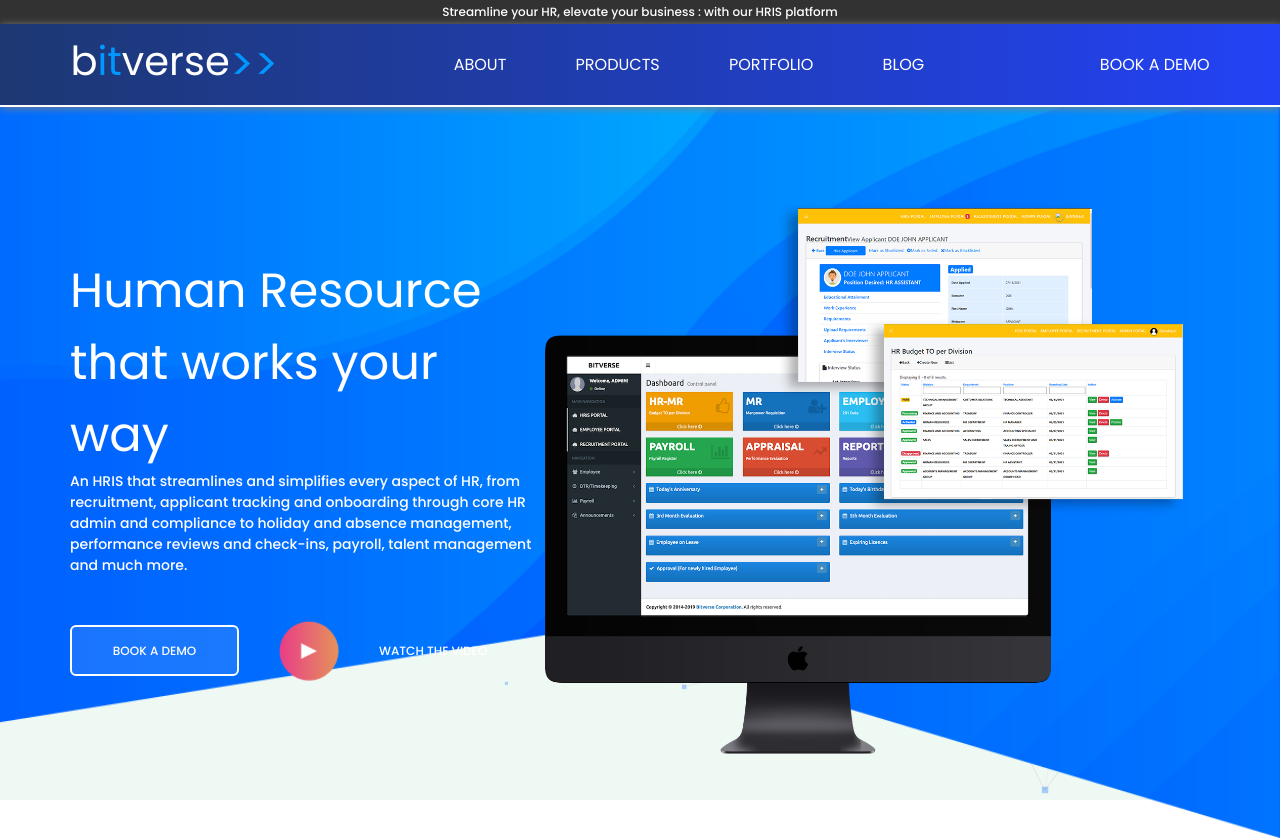
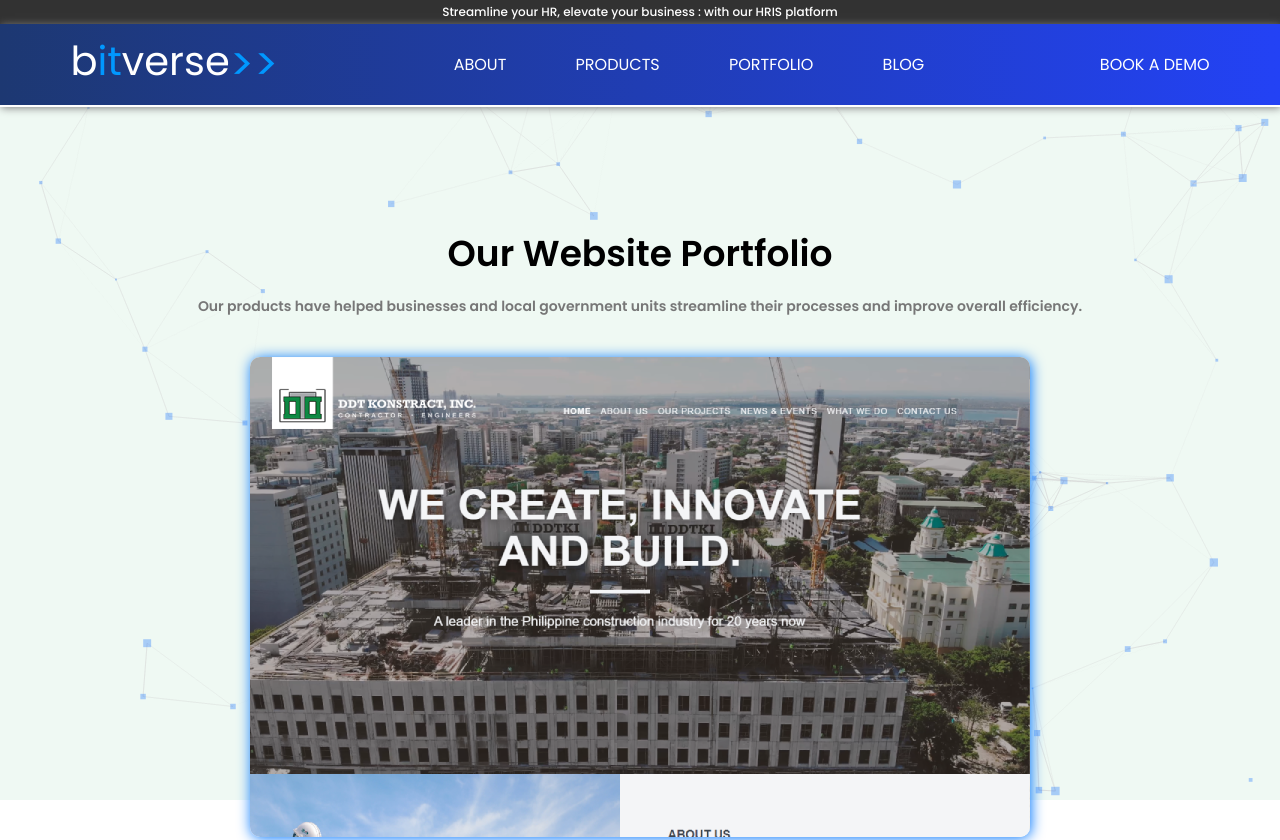
Before and after one commit to BitverseDevs/ftp-website, a React (Create React App) app: page /portfolio in a window 1280 px wide. Before the commit this address led to /. Shown: the top 840 px of the page. Built offline with nearby package versions, Linux system fonts and the light colour scheme.

Commit message:
feat: websiteportfolio content change to inner page

```diff
--- a/src/App.js
+++ b/src/App.js
@@ -8,6 +8,8 @@
 import FooterV1 from "pages/footer/footerv1";
 import ContactUs from "pages/contactus/contactus";
 import PageWrapper from "hoc/pageWrapper/pageWrapper";
+import WebsitePortfolio from "pages/portfolio/websiteportfolio";
+import { websitePortfolioList } from "data/sitehome";
 import { BrowserRouter, Route, Routes, Navigate } from "react-router-dom";
 import ScrollToTop from "hoc/scrolltotop";
 import 'fonts/fonts.scss';
@@ -24,6 +26,7 @@
               <Route path='/' element={<Main />} />
               <Route path='/about' element={<About />} />
               <Route path='/contact-us' element={<ContactUs />}/>
+              <Route path='/portfolio' element={<WebsitePortfolio portfolios={websitePortfolioList}/>}/>
               <Route path="*" element={<Navigate to="/" replace />} />
             </Routes>
           </ScrollToTop>
--- a/src/data/contactpage.js
+++ b/src/data/contactpage.js
@@ -4,7 +4,7 @@
         title: 'Contact Us',
         isMainAbout: true,
         picUrl: '/assets/z-bv-about.png',
-        desc: 'We understand that manual HR processes can be time-consuming and prone to errors. Our HRIS system offers a comprehensive solution to streamline your HR operations and ensure accurate and up-to-date data. Contact us to know more!',
+        desc: 'We understand that manual HR processes can be time-consuming and prone to errors. Our HRIS system offers a comprehensive solution to streamline your HR operations and ensure accurate and up-to-date data. Aside from this, we also cater in customizable solutions for your company and organization, ranging from profile websites, portfolio, dynamic contact pages, systems and more. Contact us to know more!',
     },
     {
         key: 'apd02',
--- a/src/data/sitehome.js
+++ b/src/data/sitehome.js
@@ -55,7 +55,7 @@
         key: 'und03',
         isButton: false,
         navItem: 'PORTFOLIO',
-        pathUrl: '/',
+        pathUrl: '/portfolio',
         hasList: false,
         listNav: [],
     },
--- a/src/pages/contactus/contactus.jsx
+++ b/src/pages/contactus/contactus.jsx
@@ -53,7 +53,7 @@
     // console.log(contactPageFormList.map((item)=>{`${item.label}`}), "meow")
     return (
         <React.Fragment>
-            <ParticleBg/>
+            {/* <ParticleBg/> */}
             <section className='contact-us--section-hero'>
                 <img src={contactPageBanner.bannerSrc} alt={'contact-us--banner'}/>
             </section>
--- a/src/pages/contactus/contactus.scss
+++ b/src/pages/contactus/contactus.scss
@@ -101,7 +101,6 @@
     to {
         opacity: 1;
     }
-
 }
 
 @media only screen and (max-width: 1200px) {
--- /dev/null
+++ b/src/pages/portfolio/websiteportfolio.jsx
@@ -0,0 +1,39 @@
+import React from 'react';
+import './websiteportfolio.scss';
+// import { websitePortfolioTitle } from '../../../data/sitehome';
+import { websitePortfolioTitle } from 'data/sitehome';
+import SectionTitle from 'components/sectionTitle/sectionTitle';
+import ParticleBg from 'pages/ui/particlebg';
+
+export function WebsitePortfolio(props) {
+    const portfolioArray = Object.values(props.portfolios);
+    const {title, desc} = websitePortfolioTitle;
+    return (
+        <React.Fragment>
+            <ParticleBg/>
+            <section className='website-portfolio--section-wrap'>
+                <SectionTitle title={title} desc={desc}/>
+                <ul className='website-portfolio--figure-section'>
+                    {portfolioArray.map(({id, src, alt, srcLink})=>{
+                        return (
+                            <li className='website-portfolio--figure-wraps' key={id}>
+                                <div className='website-portfolio--figure-desc'>
+                                    <p className='website-portfolio--figure-title'>{alt}</p>
+                                    <button className='website-portfolio--figure-button'>
+                                        <a href={srcLink} target={'_blank'}>
+                                        {'Visit Website'}
+                                        </a>
+                                    </button>
+                                </div>
+                                <img className='website-portfolio--figure-items' src={src} alt={alt}>
+                                </img>
+                            </li>
+                        )
+                    })}
+                </ul>
+            </section>
+        </React.Fragment>
+    );
+}
+
+export default WebsitePortfolio;
--- a/src/pages/sitehome/websiteportfolio/websiteportfolio.scss
+++ b/src/pages/portfolio/websiteportfolio.scss
@@ -6,15 +6,10 @@
     flex-direction: column;
     align-items: center;
     justify-content: center;
+    margin-top: 100px;
     margin-bottom: 120px;
-    // .website-portfolio--figure-caption{
-    //     .website-portfolio--section-title{
-    //         outline: 1px solid red;
-    //     }
-    //     .website-portfolio--section-desc{
-    //         outline: 1px solid #0076ff;
-    //     }
-    // }
+    opacity: 0;
+    animation: faded 1s ease-in-out forwards;
     .website-portfolio--figure-section{
         .website-portfolio--figure-wraps{
             position: relative;
@@ -22,7 +17,6 @@
             overflow: hidden;
             border-radius: 10px;
             box-shadow: 1px 1px 14px rgba(0, 118, 255, 1);
-            // transition: all 0.5s ease-in-out;
             .website-portfolio--figure-desc{
                 height: 100%;
                 width: 100%;
@@ -42,7 +36,6 @@
                 .website-portfolio--figure-title,
                 .website-portfolio--figure-button{
                     transform: translate(650%, -1500%);
-                    // opacity: 0;
                     transition: transform 0.5s ease-in-out;
                 }
                 p, button{
@@ -62,8 +55,6 @@
                     margin-top: 120px;
                     background-color: transparent;
                     border: 2px solid #fff;
-                    // background: linear-gradient(to bottom right, black, white);
-                    // background-size: 200% 100%;
                     border-radius: 10px;
                     &:hover{
                         background: #fff;
@@ -84,11 +75,19 @@
                     .website-portfolio--figure-title,
                     .website-portfolio--figure-button{
                         transform: translate(0%, 0%);
-                        // opacity: 1;
                     }
                 }
             }
         }
     }
+}
 
+
+@keyframes faded {
+    from{
+        opacity: 0;
+    }
+    to {
+        opacity: 1;
+    }
 }
--- a/src/pages/sitehome/main.jsx
+++ b/src/pages/sitehome/main.jsx
@@ -3,7 +3,6 @@
     brandArea,
     productSpecificationTitle,
     productSpecificationList,
-    websitePortfolioList,
     callToActionTitle,
     // footerList,
     // upperNavData
@@ -17,7 +16,7 @@
 import ProductCarousel from './productcarousel/productcarousel';
 import ServiceOfferings from './serviceofferings/serviceofferings';
 import ProductSpecs from './productspecs/productspecs';
-import WebsitePortfolio from './websiteportfolio/websiteportfolio';
+// import WebsitePortfolio from './websiteportfolio/websiteportfolio';
 import CallToAction from './calltoaction/calltoaction';
 import ParticleBg from '../ui/particlebg';
 // import FooterV1 from '../footer/footerv1';
@@ -38,7 +37,7 @@
                     <ProductCarousel/>
                     <ServiceOfferings/>
                     <ProductSpecs productsTitle={productSpecificationTitle} productsList={productSpecificationList}/>
-                    <WebsitePortfolio portfolios={websitePortfolioList}/>
+                    {/* <WebsitePortfolio portfolios={websitePortfolioList}/> */}
                 {/* </> */}
                 <CallToAction data={callToActionTitle}/>
                 {/* <FooterV1 footerList={footerList} footerBg={footerBg}/> */}
```
Also changed, not shown: src/pages/sitehome/websiteportfolio/websiteportfolio.jsx (deleted, +0 -42 lines).
